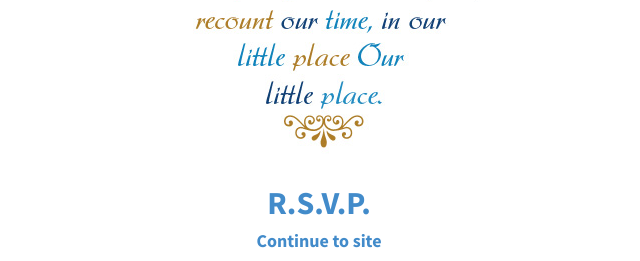
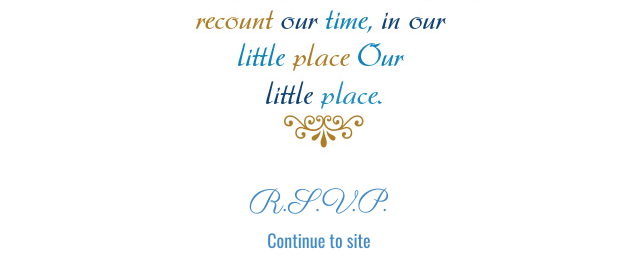
Before and after one commit to drainpip/duffis.us, a PHP site: page / in a window 1280 px wide. Shown: the part 734-995 px from the top of the page, without its empty margins (321-961 px from the left). Run offline with PHP 8.4, Linux system fonts and the light colour scheme; some libraries are stand-ins or nearby versions.

Commit message:
Prep for full redesign

```diff
--- a/_notes/dwsync.xml
+++ b/_notes/dwsync.xml
@@ -1,5 +1,5 @@
 <?xml version="1.0" encoding="utf-8" ?>
 <dwsync>
-<file name="index.php" server="ftp.duffis.us//duffis.us/" local="130191749309767663" remote="130191748800000000" Dst="2" />
+<file name="index.php" server="ftp.duffis.us//duffis.us/" local="130198479983437716" remote="130198479600000000" Dst="2" />
 <file name="README.md" server="ftp.duffis.us//duffis.us/" local="130102151351294085" remote="130183264800000000" Dst="-1" />
 </dwsync>
--- a/assets/css/_notes/dwsync.xml
+++ b/assets/css/_notes/dwsync.xml
@@ -1,6 +1,6 @@
 <?xml version="1.0" encoding="utf-8" ?>
 <dwsync>
 <file name="bootstrap.3.0.0-b3.css" server="ftp.duffis.us//duffis.us/" local="130102151351344090" remote="130106389200000000" Dst="-1" />
-<file name="main.css" server="ftp.duffis.us//duffis.us/" local="130191739290632736" remote="130191739200000000" Dst="2" />
+<file name="main.css" server="ftp.duffis.us//duffis.us/" local="130198479066937716" remote="130198479000000000" Dst="2" />
 <file name="bootstrap.3.0.0-b11.css" server="ftp.duffis.us//duffis.us/" local="130183261371276245" remote="130183261200000000" Dst="-1" />
 </dwsync>
--- a/assets/css/main.css
+++ b/assets/css/main.css
@@ -5,8 +5,11 @@ body {
 a, a:focus, a:active {
   border:0;
 }
-h1, h2, h3, h4, h5, strong {
+strong {
   font-weight:700;
+}
+h1, h2, h3, h4, h5 {
+  font-family: 'Oswald', sans-serif;
 }
 .container {
   position:relative;
@@ -68,8 +71,9 @@ section.active {
 section h1:first-child {
   margin-left:15px;
   margin-right:15px;
-  font-family: 'Old Standard TT', serif;
-  font-weight:400;
+}
+.cursive {
+  font-family: 'Parisienne', serif;
 }
 .nav {
   margin-top:20px;
--- a/index.php
+++ b/index.php
@@ -12,7 +12,7 @@
     <meta name="msapplication-tooltip" content="DI.U" />
     <meta name="msapplication-window" content="width=1024;height=768" />
     <meta name="msapplication-starturl" content="http://duffis.us" />
-    <link href='http://fonts.googleapis.com/css?family=Source+Sans+Pro:400,700|Old+Standard+TT' rel='stylesheet' type='text/css'>
+    <link href='http://fonts.googleapis.com/css?family=Source+Sans+Pro:400,700|Parisienne|Oswald' rel='stylesheet' type='text/css'>
     <link href="assets/css/bootstrap.3.0.0-b11.css" rel="stylesheet" media="screen">
     <link href="assets/css/main.css" rel="stylesheet" media="screen">
     <!--[if lt IE 9]>
@@ -51,7 +51,7 @@
   <section id="Wedding">
     <div class="row">
 
-      <h1>The Wedding</h1>
+      <h1 class="cursive">The Wedding</h1>
 
       <div class="col-sm-6 col-lg-6">
 
@@ -61,13 +61,17 @@
 
         <p>Betty H. Reckas Cultural Center</p>
 
-        <p>5761 E Colorado Street<br>Long Beach, CA<br>90814</p>
+        <address>
+          5761 E Colorado Street<br>
+          Long Beach, CA<br>
+          90814<br>
+        </address>
 
         <p>Reception immediately following</p>
 
         <p>Cocktail attire</p>
 
-        <h2><a href="#RSVP" class="RSVP-modal">Please R.S.V.P.</a></h2>
+        <h2 class="cursive"><a href="#RSVP" class="RSVP-modal">Please R.S.V.P.</a></h2>
 
         <p>We look forward to celebrating with you!</p>
 
@@ -75,19 +79,12 @@
 
       </div><!-- .col-sm-6.col-lg-6 -->
 
-      <div class="col-sm-6 col-lg-6">
-
-        <h3>Click map to view interactive</h3>
-
-        <a href="https://www.google.com/maps?q=5761+E+Colorado+St,+Long+Beach,+CA+90814&sll=33.76997969999964,-118.11925818020964&sspn=0.009586673670415446,0.020597766200602836&t=m&dg=opt&hnear=5761+E+Colorado+St,+Long+Beach,+Los+Angeles,+California+90814&z=16" target="_blank" title="View on Google Maps"><img src="assets/img/wedding-map.jpg"></a>
-
-      </div><!-- .col-sm-6.col-lg-6 -->
     </div><!-- .row -->
   </section><!-- #Wedding -->
 
   <section id="LBC">
     <div class="row">
-      <h1>We heart LBC</h1>
+      <h1 class="cursive">We heart LBC</h1>
       <div class="col-sm-6 col-lg-6">
 
         <h3>Our favorite restaurants</h3>
@@ -174,7 +171,7 @@
 
   <section id="Registry">
     <div class="row">
-      <h1>Registry</h1>
+      <h1 class="cursive">Registry</h1>
       <div class="col-sm-6 col-lg-6">
       </div>
       <div class="col-sm-6 col-lg-6">
@@ -184,7 +181,7 @@
 
   <section id="Photos">
     <div class="row">
-      <h1>Us on film</h1>
+      <h1 class="cursive">Us on film</h1>
       <div class="col-sm-6 col-lg-6">
       </div>
       <div class="col-sm-6 col-lg-6">
@@ -198,7 +195,7 @@
 
   <img src="assets/img/invite-heart.jpg">
 
-  <h2><a href="#RSVP" class="RSVP-modal">R.S.V.P.</a></h2>
+  <h2 class="cursive"><a href="#RSVP" class="RSVP-modal">R.S.V.P.</a></h2>
 
   <h4><a href="#Wedding" id="continue">Continue to site</a></h4>
 
```
